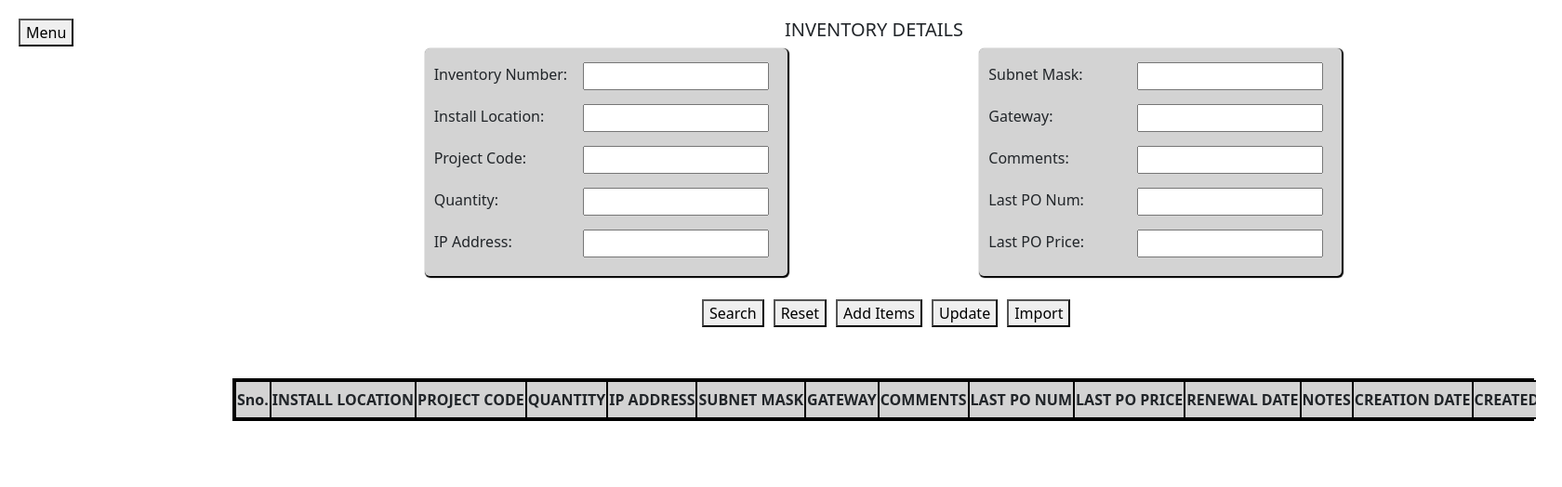
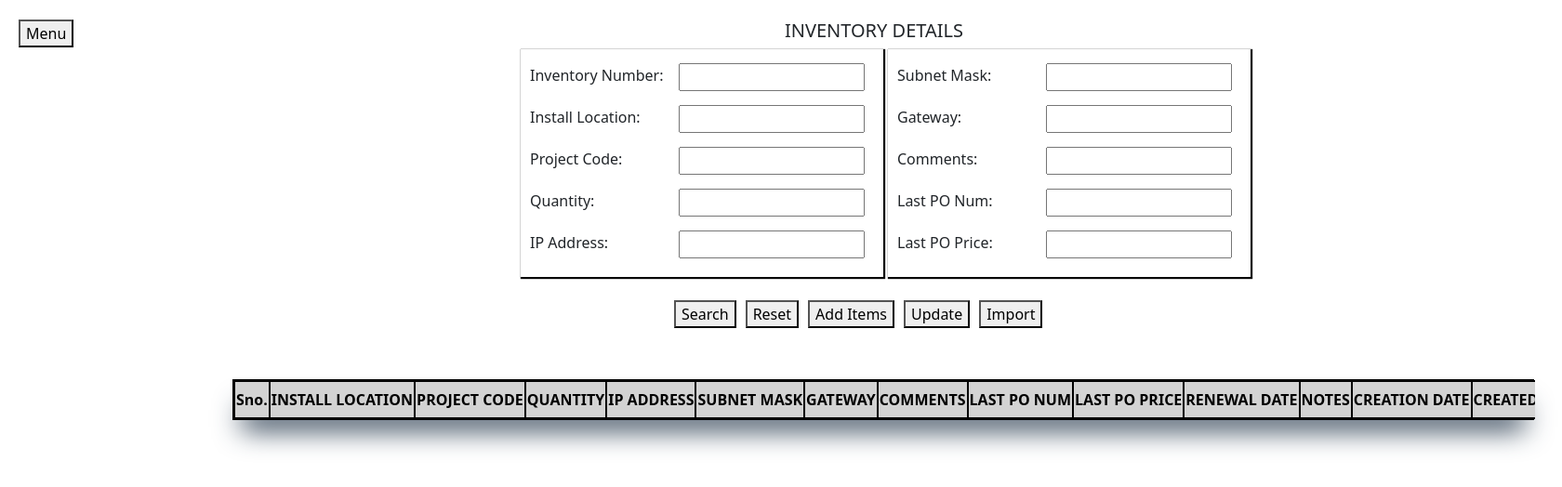
Before and after one commit to amaanshaik20/Infrastructure-Team-Project, a Flask app: page /inventory in a window 1680 px wide. Shown: the part 89-613 px from the top of the page at 93% size. Run offline with Flask 3, Linux system fonts and the light colour scheme; lists and menus that the app fills with data are empty.

Commit message:
Update inventory.html

```diff
--- a/templates/inventory.html
+++ b/templates/inventory.html
@@ -18,11 +18,12 @@
 
         .search {
             display: flex;
-            /* justify-content: center; */
-            justify-content: space-evenly;
+            justify-content: center;
+            /* justify-content: space-around; */
             margin-bottom: 20px;
             margin-left: 250px;
             max-height: 350px;
+
             /* box-shadow: 0 5px #888888; */
             width: 1400px;
         }
@@ -35,9 +36,9 @@
             display: grid;
             /* margin-right: 30px; */
             box-shadow: 1px 1px 1px 1px black;
-            background-color: lightgray;
-            border-radius: 5px;
+            /* background-color: lightgray; */
             padding: 10px;
+            margin-left: 5px;
         }
 
         .search input {
@@ -51,13 +52,16 @@
             margin: 50px;
             margin-left: 250px;
             width: 1400px;
-            border: 2px solid black;
+            border: 1px solid black;
             /* justify-content: space-between; */
+            box-shadow: rgb(38, 57, 77) 0px 20px 30px -10px;
+
+
         }
 
         table,
         td {
-            border: 1px solid black;
+            /* border: 1px solid black; */
             /* border-collapse: collapse; */
             width: 1200px;
             text-align: center;
@@ -67,11 +71,15 @@
             height: 40px;
             text-align: center;
             white-space: nowrap;
+            /* background-color: lightgray; */
+            text-align: left;
+            border: 1px solid black;
         }
 
         table {
             width: 1400px;
-            border: 2px solid black;
+            /* border: 2px solid black; */
+            max-height: 500px;
         }
 
         th {
@@ -84,23 +92,39 @@
             text-align: center;
             /* width:100% */
             white-space: nowrap;
-            /* color: white; */
+            color: black;
         }
 
         .matter {
+            /* overflow-x: scroll; */
+            overflow-y: scroll;
             overflow-x: scroll;
-            overflow-y: scroll;
             width: 1400px;
             /* margin-left: 200px; */
             height: auto;
+            max-height: 500px;
         }
+
+        /* .matter::-webkit-scrollbar {
+            width: 0;
+            height: 0;
+        }
+
+        .matter::-webkit-scrollbar-track {
+            background: transparent;
+
+        }
+
+        .matter::-webkit-scrollbar-thumb {
+            background: transparent;
+        } */
 
         .button-container {
             display: flex;
             /* justify-content: center; */
             /* Adjust as needed */
             /* align-items: center; */
-            margin-left: 750px;
+            margin-left: 720px;
 
             /* Adjust as needed */
         }
@@ -141,13 +165,21 @@
             margin-left: 650px;
             text-align: center;
             justify-items: center;
-            background-color: lightgray;
             /* display: grid; */
         }
 
-
         .btn {
             align-items: center;
+        }
+
+        .navbar {
+            position: fixed;
+            width: 100%;
+        }
+
+        .toggle-btn {
+            margin-top: 90px;
+            /* position: fixed; */
         }
 
     </style>
```
